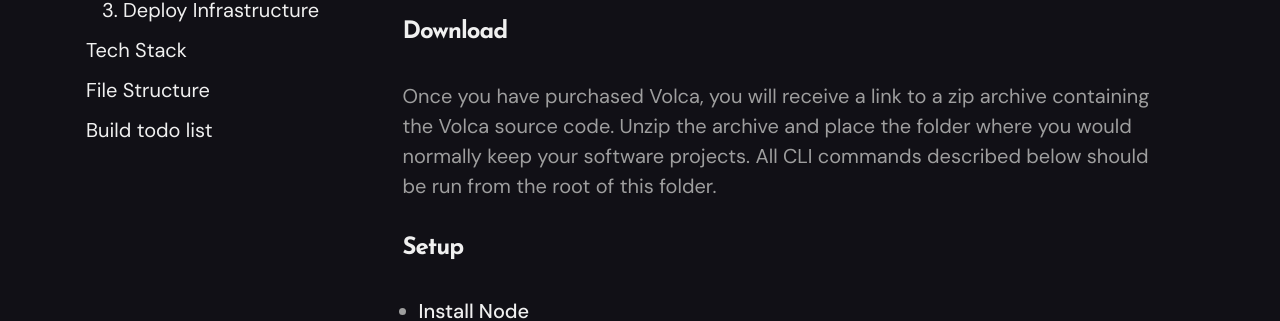
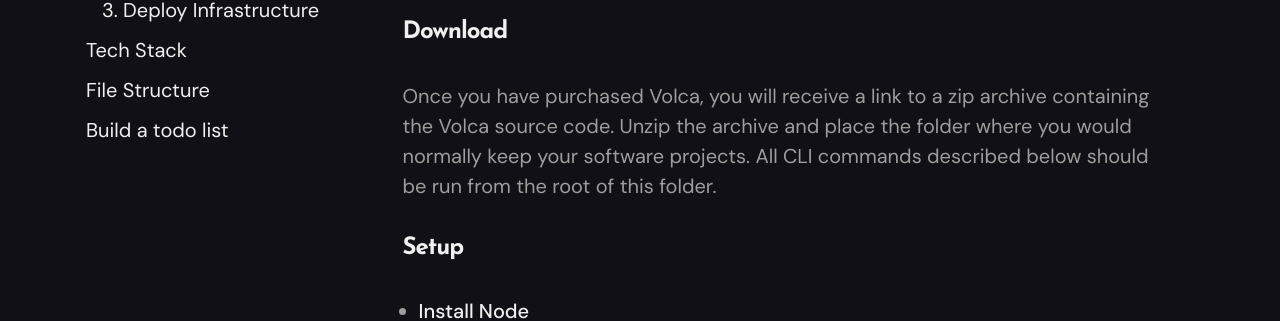
Before and after one commit to volca-io/volca-io.github.io, a Jekyll site: the page built from _pages/docs/getting-started.md, in a window 1280 px wide and 900 px high. Shown: the part 430-751 px from the top of the window. Built offline with Jekyll 4.4.1, drawn with Linux system fonts in a browser that asks for light colours; nearby versions of some CDN libraries.

```diff
--- a/_data/settings.yml
+++ b/_data/settings.yml
@@ -56,7 +56,7 @@ docs:
     url: /docs/tech-stack/
   - title: File Structure
     url: /docs/file-structure/
-  - title: Build todo list
+  - title: Build a todo list
     url: /docs/todo/
   #- title: Building a feature
   #  url: /docs/building-a-feature/
```
